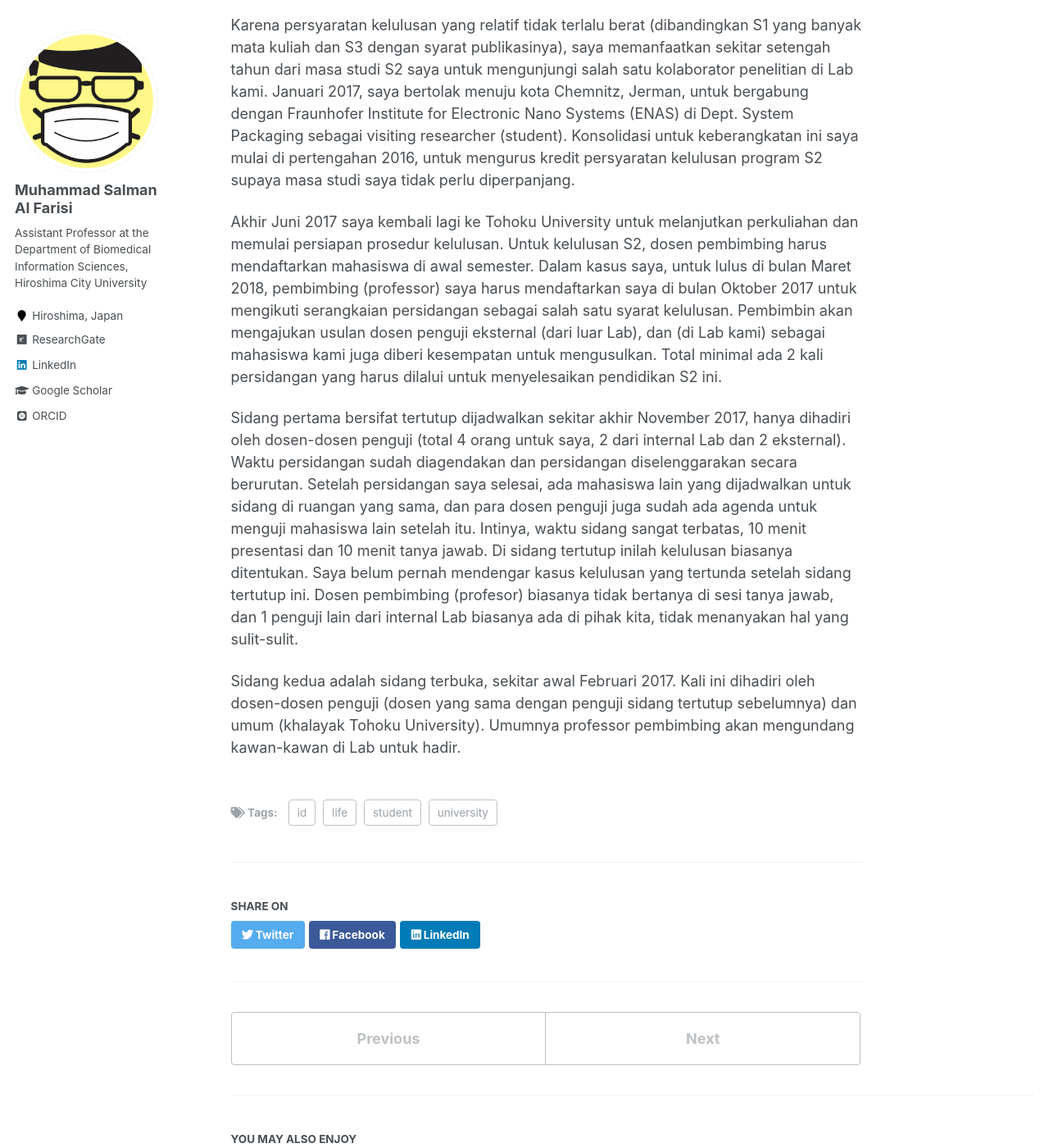
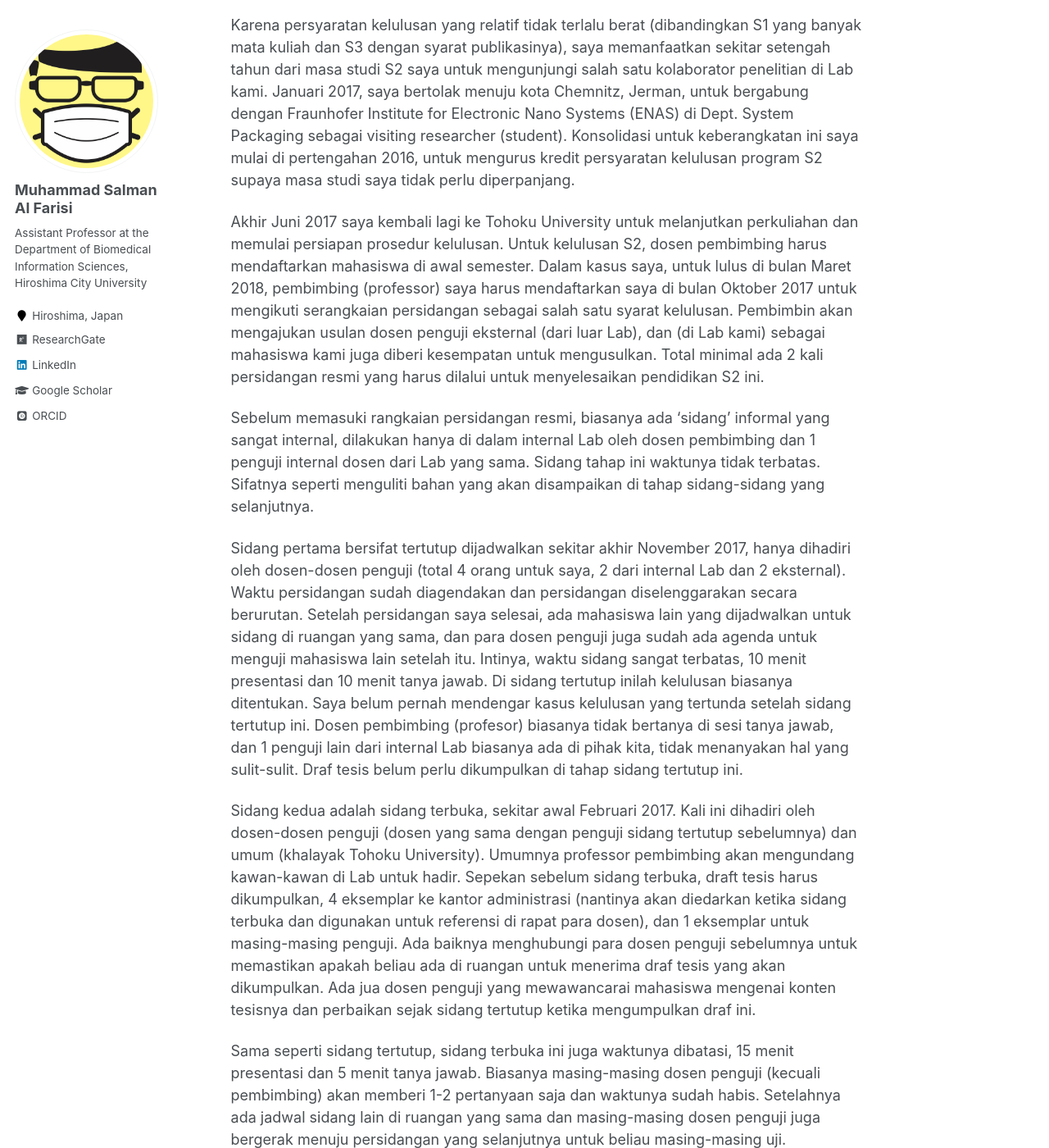
Before and after one commit to msalfarisi/msalfarisi.github.io, a Jekyll site: the page built from _posts/2099-03-29-ujian-kelulusan.md, in a window 1280 px wide and 1400 px high, scrolled down 3279 px. Shown: the whole window at 82% size. Built offline with Jekyll 4.4.1, drawn with Linux system fonts in a browser that asks for light colours; some web fonts are replaced; some of the changed text lies outside the part shown.

Commit message:
Update 2099-03-29-ujian-kelulusan.md

```diff
--- a/_posts/2099-03-29-ujian-kelulusan.md
+++ b/_posts/2099-03-29-ujian-kelulusan.md
@@ -33,8 +33,14 @@ Di jenjang pascasarjana, mulai S2 dan kemudian S3, pendidikan di divisi teknik m
 
 Karena persyaratan kelulusan yang relatif tidak terlalu berat (dibandingkan S1 yang banyak mata kuliah dan S3 dengan syarat publikasinya), saya memanfaatkan sekitar setengah tahun dari masa studi S2 saya untuk mengunjungi salah satu kolaborator penelitian di Lab kami. Januari 2017, saya bertolak menuju kota Chemnitz, Jerman, untuk bergabung dengan Fraunhofer Institute for Electronic Nano Systems (ENAS) di Dept. System Packaging sebagai visiting researcher (student). Konsolidasi untuk keberangkatan ini saya mulai di pertengahan 2016, untuk mengurus kredit persyaratan kelulusan program S2 supaya masa studi saya tidak perlu diperpanjang.
 
-Akhir Juni 2017 saya kembali lagi ke Tohoku University untuk melanjutkan perkuliahan dan memulai persiapan prosedur kelulusan. Untuk kelulusan S2, dosen pembimbing harus mendaftarkan mahasiswa di awal semester. Dalam kasus saya, untuk lulus di bulan Maret 2018, pembimbing (professor) saya harus mendaftarkan saya di bulan Oktober 2017 untuk mengikuti serangkaian persidangan sebagai salah satu syarat kelulusan. Pembimbin akan mengajukan usulan dosen penguji eksternal (dari luar Lab), dan (di Lab kami) sebagai mahasiswa kami juga diberi kesempatan untuk mengusulkan. Total minimal ada 2 kali persidangan yang harus dilalui untuk menyelesaikan pendidikan S2 ini.
+Akhir Juni 2017 saya kembali lagi ke Tohoku University untuk melanjutkan perkuliahan dan memulai persiapan prosedur kelulusan. Untuk kelulusan S2, dosen pembimbing harus mendaftarkan mahasiswa di awal semester. Dalam kasus saya, untuk lulus di bulan Maret 2018, pembimbing (professor) saya harus mendaftarkan saya di bulan Oktober 2017 untuk mengikuti serangkaian persidangan sebagai salah satu syarat kelulusan. Pembimbin akan mengajukan usulan dosen penguji eksternal (dari luar Lab), dan (di Lab kami) sebagai mahasiswa kami juga diberi kesempatan untuk mengusulkan. Total minimal ada 2 kali persidangan resmi yang harus dilalui untuk menyelesaikan pendidikan S2 ini.
 
-Sidang pertama bersifat tertutup dijadwalkan sekitar akhir November 2017, hanya dihadiri oleh dosen-dosen penguji (total 4 orang untuk saya, 2 dari internal Lab dan 2 eksternal). Waktu persidangan sudah diagendakan dan persidangan diselenggarakan secara berurutan. Setelah persidangan saya selesai, ada mahasiswa lain yang dijadwalkan untuk sidang di ruangan yang sama, dan para dosen penguji juga sudah ada agenda untuk menguji mahasiswa lain setelah itu. Intinya, waktu sidang sangat terbatas, 10 menit presentasi dan 10 menit tanya jawab. Di sidang tertutup inilah kelulusan biasanya ditentukan. Saya belum pernah mendengar kasus kelulusan yang tertunda setelah sidang tertutup ini. Dosen pembimbing (profesor) biasanya tidak bertanya di sesi tanya jawab, dan 1 penguji lain dari internal Lab biasanya ada di pihak kita, tidak menanyakan hal yang sulit-sulit.
+Sebelum memasuki rangkaian persidangan resmi, biasanya ada 'sidang' informal yang sangat internal, dilakukan hanya di dalam internal Lab oleh dosen pembimbing dan 1 penguji internal dosen dari Lab yang sama. Sidang tahap ini waktunya tidak terbatas. Sifatnya seperti menguliti bahan yang akan disampaikan di tahap sidang-sidang yang selanjutnya.
 
-Sidang kedua adalah sidang terbuka, sekitar awal Februari 2017. Kali ini dihadiri oleh dosen-dosen penguji (dosen yang sama dengan penguji sidang tertutup sebelumnya) dan umum (khalayak Tohoku University). Umumnya professor pembimbing akan mengundang kawan-kawan di Lab untuk hadir.
+Sidang pertama bersifat tertutup dijadwalkan sekitar akhir November 2017, hanya dihadiri oleh dosen-dosen penguji (total 4 orang untuk saya, 2 dari internal Lab dan 2 eksternal). Waktu persidangan sudah diagendakan dan persidangan diselenggarakan secara berurutan. Setelah persidangan saya selesai, ada mahasiswa lain yang dijadwalkan untuk sidang di ruangan yang sama, dan para dosen penguji juga sudah ada agenda untuk menguji mahasiswa lain setelah itu. Intinya, waktu sidang sangat terbatas, 10 menit presentasi dan 10 menit tanya jawab. Di sidang tertutup inilah kelulusan biasanya ditentukan. Saya belum pernah mendengar kasus kelulusan yang tertunda setelah sidang tertutup ini. Dosen pembimbing (profesor) biasanya tidak bertanya di sesi tanya jawab, dan 1 penguji lain dari internal Lab biasanya ada di pihak kita, tidak menanyakan hal yang sulit-sulit. Draf tesis belum perlu dikumpulkan di tahap sidang tertutup ini.
+
+Sidang kedua adalah sidang terbuka, sekitar awal Februari 2017. Kali ini dihadiri oleh dosen-dosen penguji (dosen yang sama dengan penguji sidang tertutup sebelumnya) dan umum (khalayak Tohoku University). Umumnya professor pembimbing akan mengundang kawan-kawan di Lab untuk hadir. Sepekan sebelum sidang terbuka, draft tesis harus dikumpulkan, 4 eksemplar ke kantor administrasi (nantinya akan diedarkan ketika sidang terbuka dan digunakan untuk referensi di rapat para dosen), dan 1 eksemplar untuk masing-masing penguji. Ada baiknya menghubungi para dosen penguji sebelumnya untuk memastikan apakah beliau ada di ruangan untuk menerima draf tesis yang akan dikumpulkan. Ada jua dosen penguji yang mewawancarai mahasiswa mengenai konten tesisnya dan perbaikan sejak sidang tertutup ketika mengumpulkan draf ini.
+
+Sama seperti sidang tertutup, sidang terbuka ini juga waktunya dibatasi, 15 menit presentasi dan 5 menit tanya jawab. Biasanya masing-masing dosen penguji (kecuali pembimbing) akan memberi 1-2 pertanyaan saja dan waktunya sudah habis. Setelahnya ada jadwal sidang lain di ruangan yang sama dan masing-masing dosen penguji juga bergerak menuju persidangan yang selanjutnya untuk beliau masing-masing uji.
+
+Sekitar sepekan setelah musim sidang terbuka, draf tesis akan dikembalikan dengan coretan-coretan untuk
```
